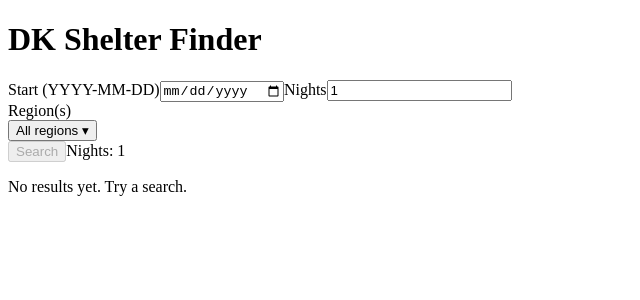
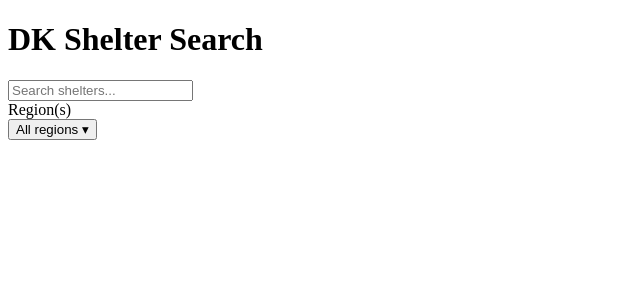
Before and after one commit to peterjschweitzer/dk-shelter-web-search, a Next.js app: page / in a window 1280 px wide. Shown: the top 300 px of the page, without its empty margins (0-640 px from the left). Built offline with nearby package versions, Linux system fonts and the light colour scheme.

Commit message:
Fix RegionSelect typing and integrate in index.tsx

```diff
--- a/components/RegionSelect.tsx
+++ b/components/RegionSelect.tsx
@@ -8,6 +8,16 @@ export type RegionKey =
   | "lolland-falster"
   | "møn"
   | "amager";
+
+export const REGION_KEYS: RegionKey[] = [
+  "sjælland",
+  "fyn",
+  "jylland",
+  "bornholm",
+  "lolland-falster",
+  "møn",
+  "amager",
+];
 
 const REGION_OPTIONS: { key: RegionKey; label: string }[] = [
   { key: "sjælland", label: "Sjælland" },
@@ -20,13 +30,9 @@ const REGION_OPTIONS: { key: RegionKey; label: string }[] = [
 ];
 
 export type RegionSelectProps = {
-  /** Controlled selected regions (keys) */
   value: RegionKey[];
-  /** Called with new selection whenever it changes */
   onChange: (next: RegionKey[]) => void;
-  /** Optional: extra class name for the wrapper */
   className?: string;
-  /** Optional: disable interaction */
   disabled?: boolean;
 };
 
@@ -39,7 +45,6 @@ export default function RegionSelect({
   const [open, setOpen] = useState(false);
   const ref = useRef<HTMLDivElement>(null);
 
-  // Close on click outside
   useEffect(() => {
     function onDocClick(e: MouseEvent) {
       if (!ref.current) return;
@@ -55,7 +60,7 @@ export default function RegionSelect({
   const buttonLabel = useMemo(() => {
     if (noneSelected || allSelected) return "All regions";
     if (value.length === 1) {
-      const one = REGION_OPTIONS.find(o => o.key === value[0]);
+      const one = REGION_OPTIONS.find((o) => o.key === value[0]);
       return one?.label ?? "1 region selected";
     }
     return `${value.length} regions selected`;
@@ -63,7 +68,7 @@ export default function RegionSelect({
 
   function toggleAll() {
     if (allSelected) onChange([]);
-    else onChange(REGION_OPTIONS.map(o => o.key));
+    else onChange(REGION_OPTIONS.map((o) => o.key));
   }
 
   function toggleOne(k: RegionKey) {
@@ -78,7 +83,7 @@ export default function RegionSelect({
       <button
         type="button"
         disabled={disabled}
-        onClick={() => setOpen(o => !o)}
+        onClick={() => setOpen((o) => !o)}
         aria-haspopup="listbox"
         aria-expanded={open}
         className="px-3 py-2 rounded-lg border border-gray-300 text-sm bg-white hover:bg-gray-50"
@@ -96,13 +101,15 @@ export default function RegionSelect({
             <input
               type="checkbox"
               checked={allSelected || noneSelected}
-              aria-checked={allSelected ? "true" : noneSelected ? "mixed" : "false"}
+              aria-checked={
+                allSelected ? "true" : noneSelected ? "mixed" : "false"
+              }
               onChange={toggleAll}
             />
             <span>All regions</span>
           </label>
           <div className="my-1 h-px bg-gray-200" />
-          {REGION_OPTIONS.map(opt => {
+          {REGION_OPTIONS.map((opt) => {
             const checked = value.includes(opt.key);
             return (
               <label
--- a/pages/index.tsx
+++ b/pages/index.tsx
@@ -1,147 +1,85 @@
 // pages/index.tsx
-import { useMemo, useState } from "react";
-import RegionSelect from "../components/RegionSelect";
+import { useEffect, useMemo, useState } from "react";
+import RegionSelect, { RegionKey, REGION_KEYS } from "../components/RegionSelect";
 
 type ResultItem = {
   name: string;
+  title: string;
   url: string;
-  lat: number | null;
-  lng: number | null;
-  region: string;
-  place_id: number | null;
+  region?: RegionKey;
 };
 
 export default function Home() {
-  const [start, setStart] = useState<string>("");
-  const [nights, setNights] = useState<number>(1);
-  const [selectedRegions, setSelectedRegions] = useState<string[]>([]); // <-- regions live here
-  const [results, setResults] = useState<ResultItem[]>([]);             // <-- results typed here
-  const [loading, setLoading] = useState(false);
-  const [err, setErr] = useState<string>("");
+  const [query, setQuery] = useState("");
+  const [selectedRegions, setSelectedRegions] = useState<RegionKey[]>([]);
+  const [results, setResults] = useState<ResultItem[]>([]);
 
-  const querySummary = useMemo(() => {
-    const parts: string[] = [];
-    if (start) parts.push(`Start: ${start}`);
-    if (nights) parts.push(`Nights: ${nights}`);
-    if (selectedRegions.length) parts.push(`Regions: ${selectedRegions.join(", ")}`);
-    return parts.join(" • ");
-  }, [start, nights, selectedRegions]);
+  // Load from URL query string
+  useEffect(() => {
+    const params = new URLSearchParams(window.location.search);
+    const regionParams = params.getAll("region");
+    const initialRegions = regionParams
+      .map((r) => r.toLowerCase())
+      .filter((r): r is RegionKey => REGION_KEYS.includes(r as RegionKey));
+    setSelectedRegions(initialRegions);
+  }, []);
 
-  async function onSearch(e: React.FormEvent) {
-    e.preventDefault();
-    setErr("");
-    setLoading(true);
-    setResults([]);
-
-    try {
-      const params = new URLSearchParams();
-      params.set("start", start);
-      params.set("nights", String(nights));
-      // multiple region params (?region=a&region=b)
-      for (const r of selectedRegions) params.append("region", r);
-
-      const res = await fetch(`/api/search?${params.toString()}`);
-      const data = await res.json();
-
-      if (!res.ok) {
-        throw new Error(data?.error || `HTTP ${res.status}`);
-      }
-
-      setResults((data?.items || []) as ResultItem[]);
-    } catch (e: any) {
-      setErr(e?.message || "Search failed");
-    } finally {
-      setLoading(false);
-    }
-  }
+  const filteredResults = useMemo(() => {
+    return results.filter((item) => {
+      const matchesQuery = query
+        ? item.title.toLowerCase().includes(query.toLowerCase())
+        : true;
+      const matchesRegion =
+        selectedRegions.length === 0 ||
+        selectedRegions.includes(item.region as RegionKey);
+      return matchesQuery && matchesRegion;
+    });
+  }, [results, query, selectedRegions]);
 
   return (
-    <main className="max-w-3xl mx-auto p-6 space-y-6">
-      <h1 className="text-2xl font-bold">DK Shelter Finder</h1>
+    <div className="max-w-4xl mx-auto p-4 space-y-4">
+      <h1 className="text-2xl font-bold">DK Shelter Search</h1>
 
-      <form onSubmit={onSearch} className="space-y-4 p-4 border rounded-lg">
-        <div className="flex gap-4 flex-wrap">
-          <label className="flex flex-col gap-1">
-            <span className="text-sm text-gray-600">Start (YYYY-MM-DD)</span>
+      {/* Search input */}
+      <div>
         <input
-              type="date"
-              value={start}
-              onChange={(e) => setStart(e.target.value)}
-              className="border rounded px-3 py-2"
-              required
+          type="text"
+          placeholder="Search shelters..."
+          value={query}
+          onChange={(e) => setQuery(e.target.value)}
+          className="w-full p-2 border rounded"
         />
-          </label>
+      </div>
 
-          <label className="flex flex-col gap-1">
-            <span className="text-sm text-gray-600">Nights</span>
-            <input
-              type="number"
-              min={1}
-              value={nights}
-              onChange={(e) => setNights(parseInt(e.target.value || "1", 10))}
-              className="border rounded px-3 py-2 w-24"
-            />
-          </label>
-
-          <div className="flex flex-col gap-1">
+      {/* Region filter */}
+      <div>
         <span className="text-sm text-gray-600">Region(s)</span>
         <RegionSelect
           value={selectedRegions}
           onChange={setSelectedRegions}
         />
       </div>
-        </div>
 
-        <div className="flex items-center gap-3">
-          <button
-            type="submit"
-            disabled={loading || !start}
-            className="px-4 py-2 rounded-lg bg-black text-white disabled:opacity-50"
-          >
-            {loading ? "Searching…" : "Search"}
-          </button>
-          <span className="text-sm text-gray-500">{querySummary}</span>
-        </div>
-      </form>
-
-      {err && (
-        <div className="text-red-600 border border-red-200 bg-red-50 p-3 rounded">
-          {err}
-        </div>
-      )}
-
-      {!loading && !err && results.length === 0 && (
-        <p className="text-gray-600">No results yet. Try a search.</p>
-      )}
-
-      {!loading && results.length > 0 && (
-        <section className="space-y-2">
-          <h2 className="font-semibold">
-            {results.length} place{results.length === 1 ? "" : "s"} found
-          </h2>
+      {/* Results */}
       <ul className="space-y-2">
-            {results.map((item) => (
-              <li key={item.url} className="border rounded p-3">
+        {filteredResults.map((item) => (
+          <li key={item.url} className="border rounded p-2">
             <a
               href={item.url}
               target="_blank"
               rel="noreferrer"
-                  className="font-semibold underline"
+              className="font-semibold"
             >
-                  {item.name}
+              {item.title}
             </a>
-                <div className="text-sm text-gray-600">
-                  {item.region ? `Region: ${item.region}` : "Region: —"}
-                  {item.lat != null && item.lng != null
-                    ? ` • ${item.lat.toFixed(5)}, ${item.lng.toFixed(5)}`
-                    : ""}
-                  {item.place_id != null ? ` • id: ${item.place_id}` : ""}
-                </div>
+            {item.region && (
+              <span className="ml-2 text-xs text-gray-500">
+                {item.region}
+              </span>
+            )}
           </li>
         ))}
       </ul>
-        </section>
-      )}
-    </main>
+    </div>
   );
 }
```
Lines whose indentation alone changed are shown as unchanged.
